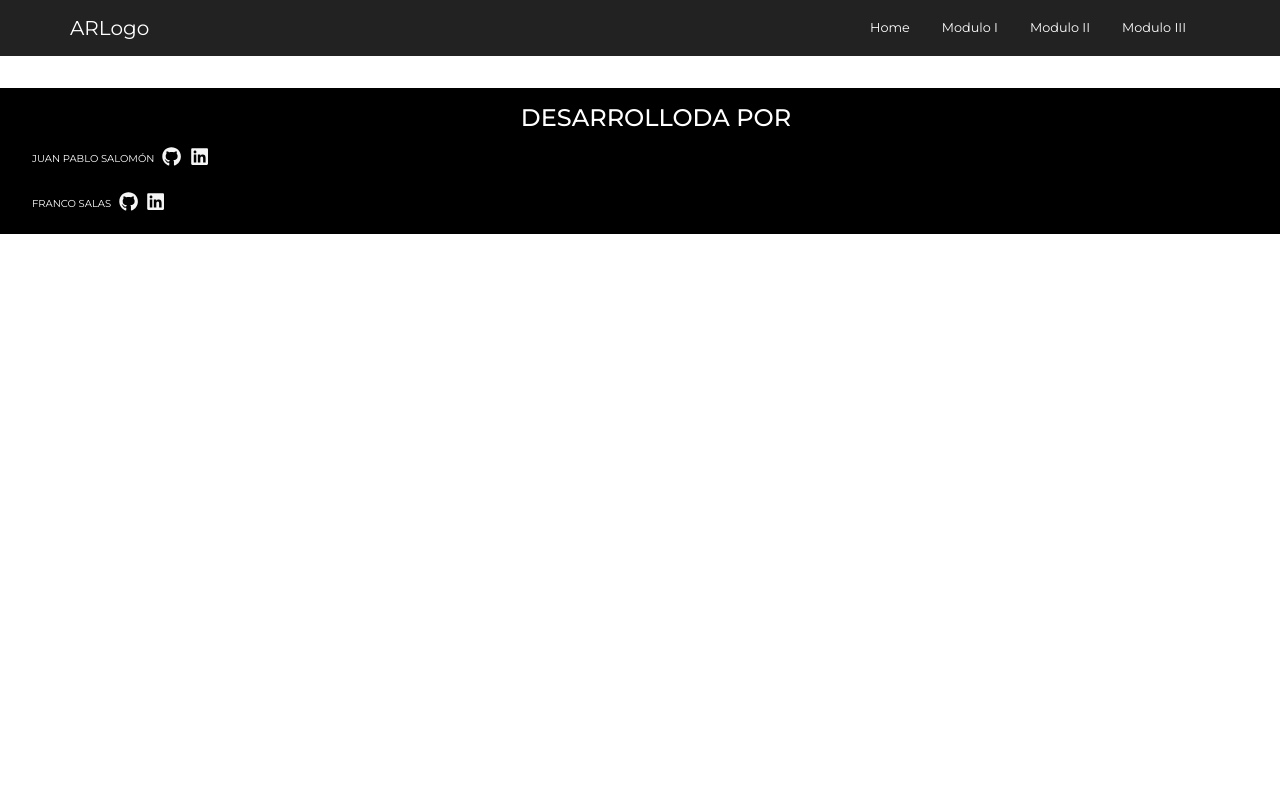
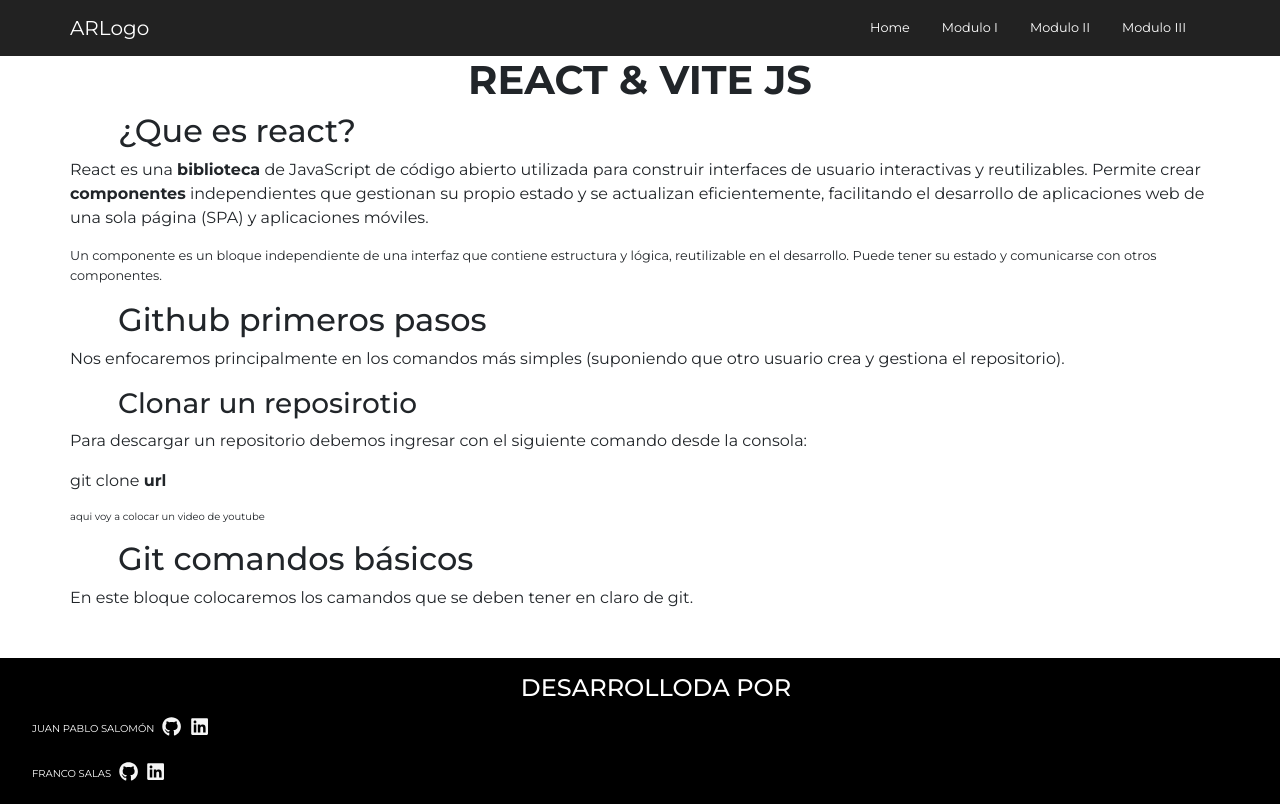
Before and after one commit to Fsalasgit/atomicReact, a React (Vite) app: page /reactVite in a window 1280 px wide. Built offline with nearby package versions, Linux system fonts and the light colour scheme.

Commit message:
creando styleBlogs

```diff
--- a/src/App.jsx
+++ b/src/App.jsx
@@ -10,6 +10,7 @@ import NavbarSite from './component/webComponents/NavbarSite';
 import FooterSite from './component/webComponents/footerSite';
 import Home from './pages/Home';
 import GitPage from './pages/gitPage';
+import ReactPage from './pages/ReactPage';
 
 
 
@@ -27,6 +28,7 @@ function App() {
       <Routes>
         <Route path='/' element={<Home />} />
         <Route path='/gitPages' element={<GitPage />} />
+        <Route path='/reactVite' element={<ReactPage />} />
         <Route path='/Atoms' element={<AtomPages />} />
         <Route path='/molecules' element={<MoleculesPages />} />
         <Route path='/organims' element={<OrganimsPages />} />
--- /dev/null
+++ b/src/pages/ReactPage.jsx
@@ -0,0 +1,41 @@
+import React from 'react'
+
+const ReactPage = () => {
+  return (
+    <>
+        <main>
+        <main className='container blogContainer'>
+            <h1 className='blogContainer__tittle'>REACT & VITE JS</h1>
+            <div className="row">
+
+                <article className="col-12">
+                    <h2 className='blogContainer__ArticleTitle'>¿Que es react?</h2>
+                    <p className='blogContainer__p'>React es una <strong>biblioteca</strong> de JavaScript de código abierto utilizada para construir interfaces de usuario interactivas y reutilizables. Permite crear <strong>componentes</strong>  independientes que gestionan su propio estado y se actualizan eficientemente, facilitando el desarrollo de aplicaciones web de una sola página (SPA) y aplicaciones móviles.</p>
+                    <p className='blogContainer__p-small'>Un componente es un bloque independiente de una interfaz que contiene estructura y lógica, reutilizable en el desarrollo. Puede tener su estado y comunicarse con otros componentes.</p>
+
+                </article>
+                <article className="col-12">
+                    <h2 className='blogContainer__ArticleTitle'>Github primeros pasos</h2>
+                    <p className='blogContainer__p'>Nos enfocaremos principalmente en los comandos más simples (suponiendo que otro usuario crea y gestiona el repositorio).</p>
+                    <h3 className='blogContainer__ArticleTitle'>Clonar un reposirotio</h3>
+                    <p className='blogContainer__p'>Para descargar un repositorio debemos ingresar con el siguiente comando desde la consola:</p>
+                    <p className='blogContainer__p'>git clone <strong>url</strong></p>
+                    <p>aqui voy a colocar un video de youtube</p>
+
+
+                </article>
+                <article className="col-12">
+                    <h2 className='blogContainer__ArticleTitle'>Git comandos básicos</h2>
+                    <p className='blogContainer__p'>En este bloque colocaremos los camandos que se deben tener en claro de git.</p>
+
+                </article>
+            </div>
+
+
+        </main>
+        </main>
+    </>
+  )
+}
+
+export default ReactPage
--- a/src/sass/main.scss
+++ b/src/sass/main.scss
@@ -5,4 +5,4 @@
 @import "./components/comandosGit.scss";
 
 @import './pages/home.scss';
-@import './pages/gitPages.scss'
+@import './pages/styleBlogs.scss'
--- a/src/sass/pages/gitPages.scss
+++ b/src/sass/pages/styleBlogs.scss
@@ -11,3 +11,7 @@
 .blogContainer__p{
     font-size: 1rem;
 }
+
+.blogContainer__p-small{
+    font-size: 0.8rem;
+}
```
